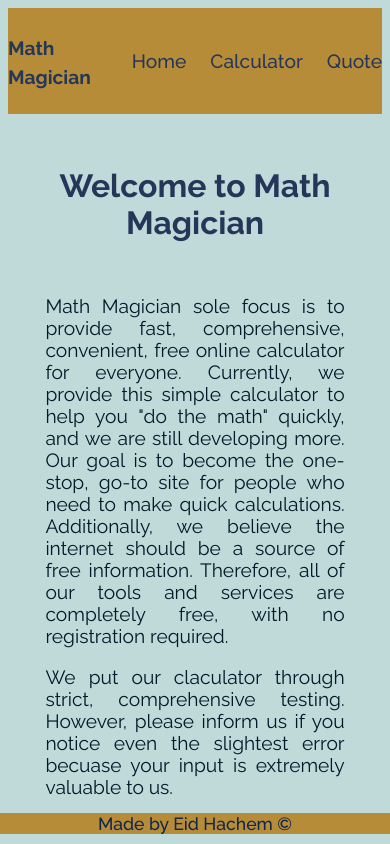
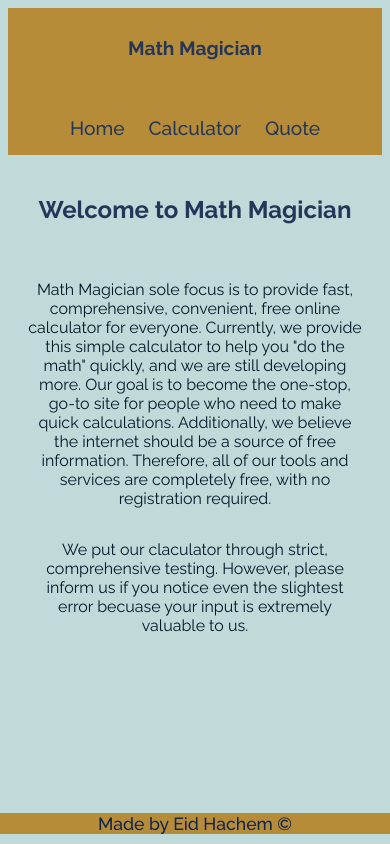
Before and after one commit to EidHachem/math-magicians, a React (Create React App) app: page / in a window 390 px wide. Built offline with nearby package versions, Linux system fonts and the light colour scheme.

Commit message:
Add responsiveness

```diff
--- a/src/App.css
+++ b/src/App.css
@@ -33,3 +33,16 @@ a {
   font-size: 1.5rem;
   font-weight: 700;
 }
+
+@media (max-width: 768px) {
+  nav {
+    flex-direction: column;
+    align-items: center;
+    justify-content: center;
+    gap: 1em;
+  }
+
+  ul {
+    padding: 0;
+  }
+}
--- a/src/components/Calculator.css
+++ b/src/components/Calculator.css
@@ -47,3 +47,9 @@ button {
 .operation {
   background-color: #f49040;
 }
+
+@media (max-width: 768px) {
+  h2 {
+    font-size: 1.5rem;
+  }
+}
--- a/src/components/Home.css
+++ b/src/components/Home.css
@@ -29,3 +29,26 @@ footer {
   left: 0;
   width: 100vw;
 }
+
+@media (max-width: 768px) {
+  .home-content {
+    max-width: 90%;
+    text-align: center;
+    padding-bottom: 1em;
+  }
+
+  header {
+    display: flex;
+    flex-direction: column;
+    align-items: center;
+    justify-content: center;
+  }
+
+  h1 {
+    font-size: 1.5rem;
+  }
+
+  p {
+    font-size: 1rem;
+  }
+}
--- a/src/components/Quote.css
+++ b/src/components/Quote.css
@@ -14,3 +14,14 @@ q {
   font-size: 1.2rem;
   font-weight: bold;
 }
+
+@media (max-width: 768px) {
+  .quote {
+    max-width: 90%;
+    height: 60vh;
+    display: flex;
+    flex-direction: column;
+    align-items: center;
+    justify-content: center;
+  }
+}
```
